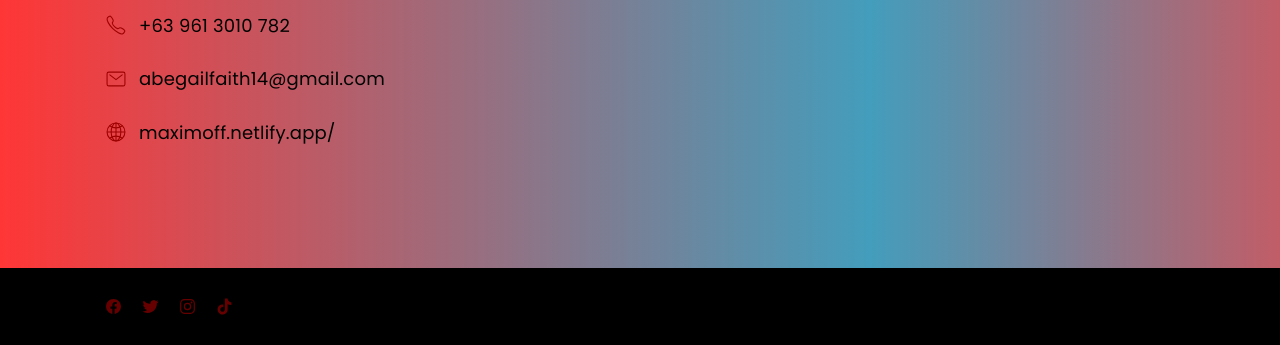
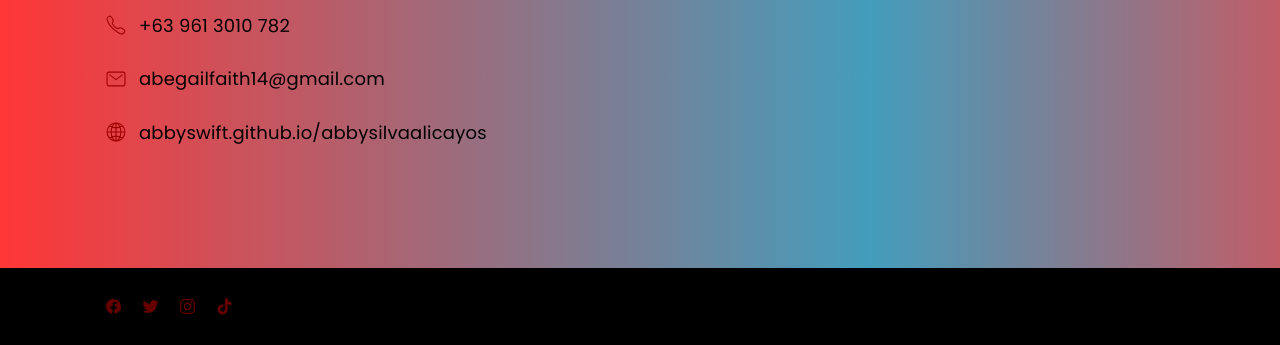
Before and after one commit to abbyswift/abbysilvaalicayos, a plain HTML site: page index.html in a window 1280 px wide. Shown: the part 3987-4332 px from the top of the page. Drawn offline with nearby package versions, Linux system fonts and the light colour scheme.

Commit message:
Update index.html

```diff
--- a/index.html
+++ b/index.html
@@ -405,7 +405,7 @@
               <li class="contact-item">
                 <ion-icon name="globe-outline" aria-hidden="true"></ion-icon>
 
-                <a href="https://abbyswift.github.io/abbysilvaalicayos/" class="contact-link">maximoff.netlify.app/</a>
+                <a href="https://abbyswift.github.io/abbysilvaalicayos/" class="contact-link">abbyswift.github.io/abbysilvaalicayos</a>
               </li>
 
             </ul>
```
